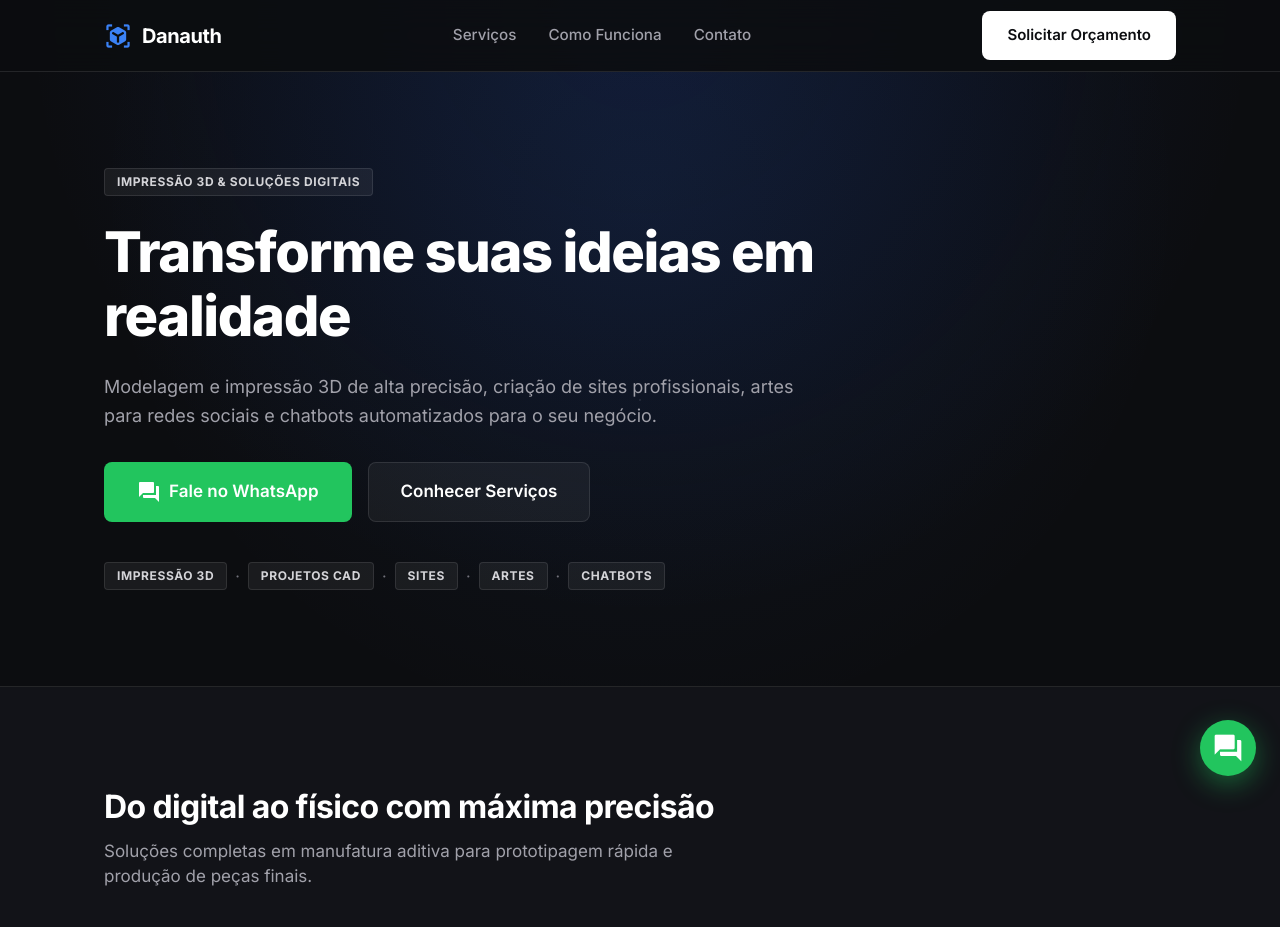
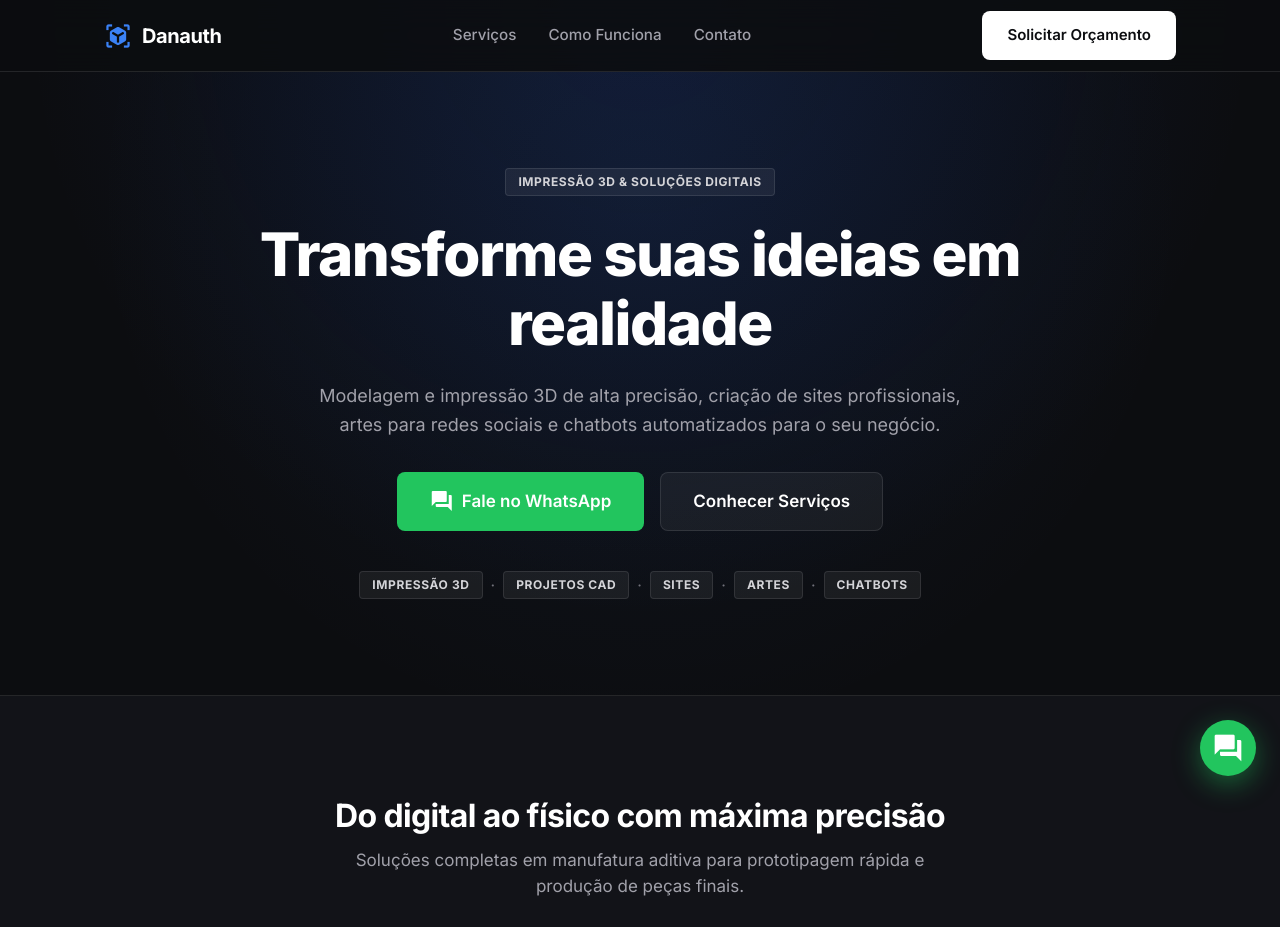
Before and after one commit to hugoolicfarias-coder/danauth, a website built with Vite: page index.html in a window 1280 px wide. Shown: the top 927 px of the page. Built offline with nearby package versions, Linux system fonts and the light colour scheme; no server answers.

Commit message:
style: center hero section content (headline, description, buttons, chips)

```diff
--- a/index.html
+++ b/index.html
@@ -39,19 +39,22 @@
   </header>
 
   <main>
-    <!-- Hero Section with Tech Ambient Glow -->
-    <section class="section-padding tech-glow-bg" style="border-bottom: 1px solid var(--border-light);">
-      <div class="container" style="display: grid; grid-template-columns: 1fr; gap: 48px; align-items: center;">
-        <div style="display: flex; flex-direction: column; gap: 24px; max-width: 720px; position: relative; z-index: 1;">
-          <span class="chip" style="width: fit-content;">Impressão 3D & Soluções Digitais</span>
-          <h1 style="font-size: clamp(2.5rem, 5vw, 3.5rem); font-weight: 800; line-height: 1.15; letter-spacing: -0.025em; color: var(--text-primary);">
+    <!-- Hero Section Centered with Tech Glow -->
+    <section class="section-padding tech-glow-bg" style="border-bottom: 1px solid var(--border-light); text-align: center;">
+      <div class="container" style="display: flex; flex-direction: column; align-items: center; justify-content: center;">
+        <div style="display: flex; flex-direction: column; align-items: center; text-align: center; gap: 24px; max-width: 800px; margin: 0 auto; position: relative; z-index: 1;">
+
+          <span class="chip" style="width: fit-content; margin: 0 auto;">Impressão 3D & Soluções Digitais</span>
+
+          <h1 style="font-size: clamp(2.5rem, 5.5vw, 3.75rem); font-weight: 800; line-height: 1.15; letter-spacing: -0.025em; color: var(--text-primary);">
             Transforme suas ideias em realidade
           </h1>
-          <p style="font-size: 1.125rem; color: var(--text-secondary); line-height: 1.6;">
+
+          <p style="font-size: 1.125rem; color: var(--text-secondary); line-height: 1.6; max-width: 680px;">
             Modelagem e impressão 3D de alta precisão, criação de sites profissionais, artes para redes sociais e chatbots automatizados para o seu negócio.
           </p>
 
-          <div style="display: flex; flex-wrap: wrap; gap: 16px; margin-top: 8px;">
+          <div style="display: flex; flex-wrap: wrap; justify-content: center; align-items: center; gap: 16px; margin-top: 8px; width: 100%;">
             <a href="https://wa.me/5582987584824" target="_blank" rel="noopener" class="btn btn-whatsapp btn-lg">
               <span class="material-symbols-outlined fill-1">forum</span>
               Fale no WhatsApp
@@ -61,7 +64,7 @@
             </a>
           </div>
 
-          <div class="chip-group" style="margin-top: 16px;">
+          <div class="chip-group" style="justify-content: center; margin-top: 16px; width: 100%;">
             <span class="chip">Impressão 3D</span>
             <span style="color: var(--text-muted);">·</span>
             <span class="chip">Projetos CAD</span>
@@ -72,6 +75,7 @@
             <span style="color: var(--text-muted);">·</span>
             <span class="chip">Chatbots</span>
           </div>
+
         </div>
       </div>
     </section>
@@ -79,11 +83,11 @@
     <!-- 3D Printing Section -->
     <section class="section-padding" style="background-color: var(--bg-surface-1); border-bottom: 1px solid var(--border-light);">
       <div class="container" style="display: flex; flex-direction: column; gap: 40px;">
-        <div>
+        <div style="text-align: center; max-width: 650px; margin-left: auto; margin-right: auto;">
           <h2 style="font-size: 2rem; font-weight: 700; letter-spacing: -0.02em; color: var(--text-primary); margin-bottom: 8px;">
             Do digital ao físico com máxima precisão
           </h2>
-          <p style="font-size: 1.0625rem; color: var(--text-secondary); max-width: 600px;">
+          <p style="font-size: 1.0625rem; color: var(--text-secondary);">
             Soluções completas em manufatura aditiva para prototipagem rápida e produção de peças finais.
           </p>
         </div>
```
